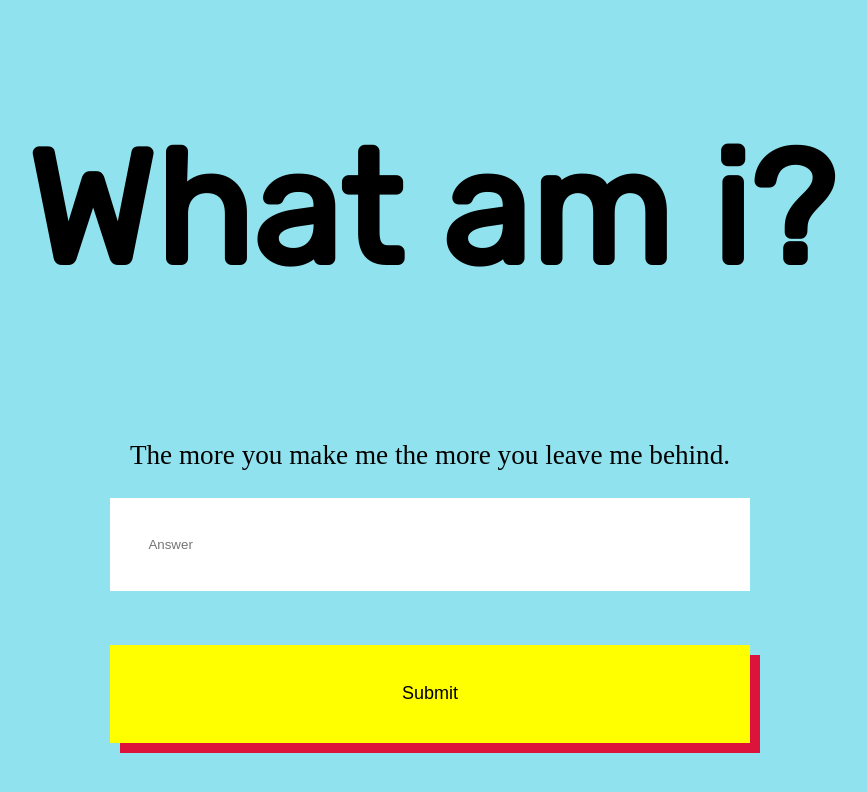
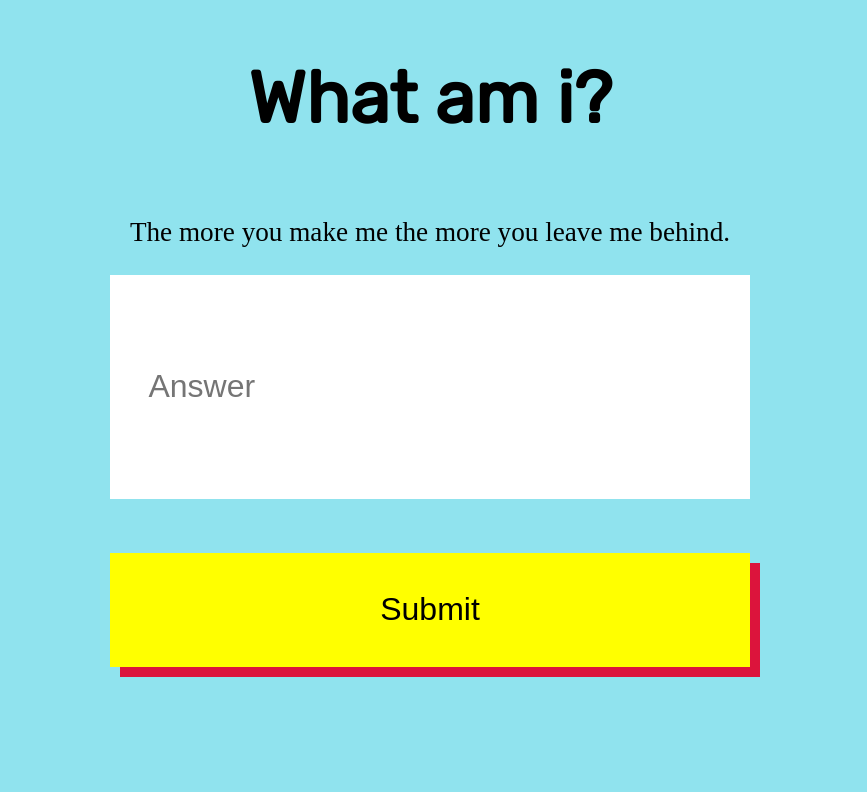
Before and after one commit to Sydney205/Middles_RIddles, a plain HTML site: page Middles Riddles_files/riddles.html in a window 1280 px wide. Shown: the whole page, without its empty margins (218-1085 px from the left). Drawn offline with Linux system fonts and the light colour scheme.

Commit message:
Update style.css

```diff
--- a/Middles Riddles_files/style.css
+++ b/Middles Riddles_files/style.css
@@ -19,7 +19,7 @@ body {
 }
 
 h1 {
-	font-size: 10em;
+	font-size: 72px;
         font-family: Rubik;
 }
 
@@ -40,11 +40,13 @@ button {
 	box-shadow: crimson 10px 10px;
 	background-color: yellow;
 	border: none;
+        font-size: 2em;
 }
 
 input {
 	height: 7em;
 	padding: 3%;
+        font-size: 2em;
 }
 
 @media screen and (max-width: 550px) {
@@ -53,7 +55,7 @@ input {
          font-size: 10em;
      }
 
-  p {
-       font-size: 4em;
+    p {
+         font-size: 4em;
+     }
 }
-}
```
